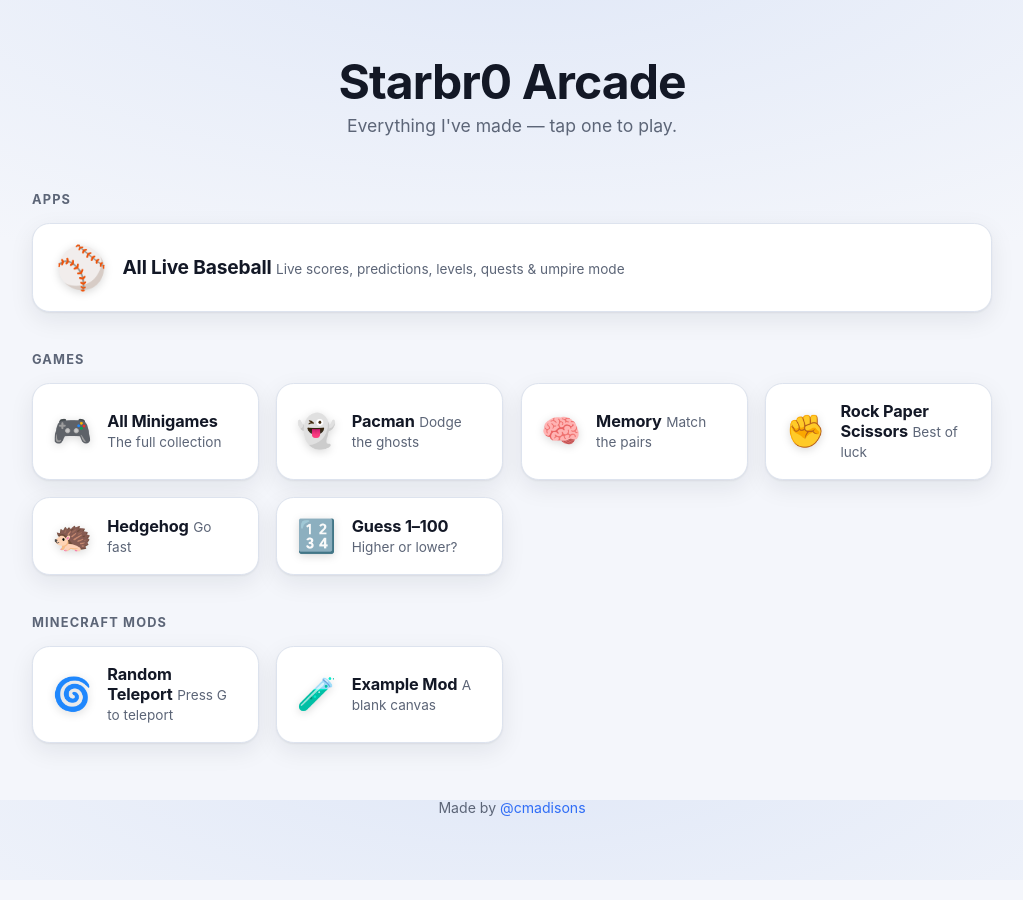
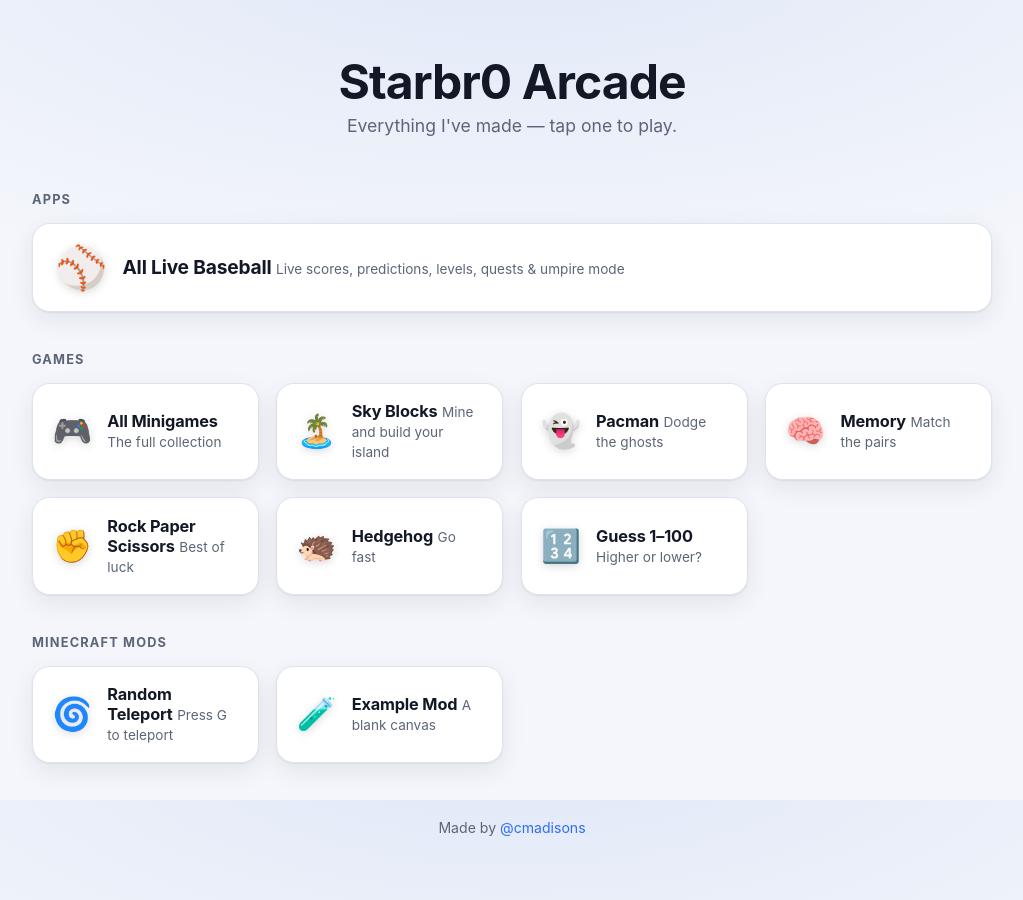
Before and after one commit to cmadisons/arcade, a plain HTML site: page index.html in a window 1280 px wide. Shown: the whole page, without its empty margins (128-1151 px from the left). Drawn offline with Linux system fonts and the light colour scheme.

Commit message:
Add Sky Blocks tile

```diff
--- a/index.html
+++ b/index.html
@@ -156,6 +156,13 @@
           <span class="sub">The full collection</span>
         </span>
       </a>
+      <a class="tile" target="_blank" rel="noopener" href="https://cmadisons.github.io/minigames/skyblocks.html">
+        <span class="emoji" aria-hidden="true">🏝️</span>
+        <span class="label">
+          <span class="name">Sky Blocks</span>
+          <span class="sub">Mine and build your island</span>
+        </span>
+      </a>
       <a class="tile" target="_blank" rel="noopener" href="https://cmadisons.github.io/minigames/pacman.html">
         <span class="emoji" aria-hidden="true">👻</span>
         <span class="label">
```
